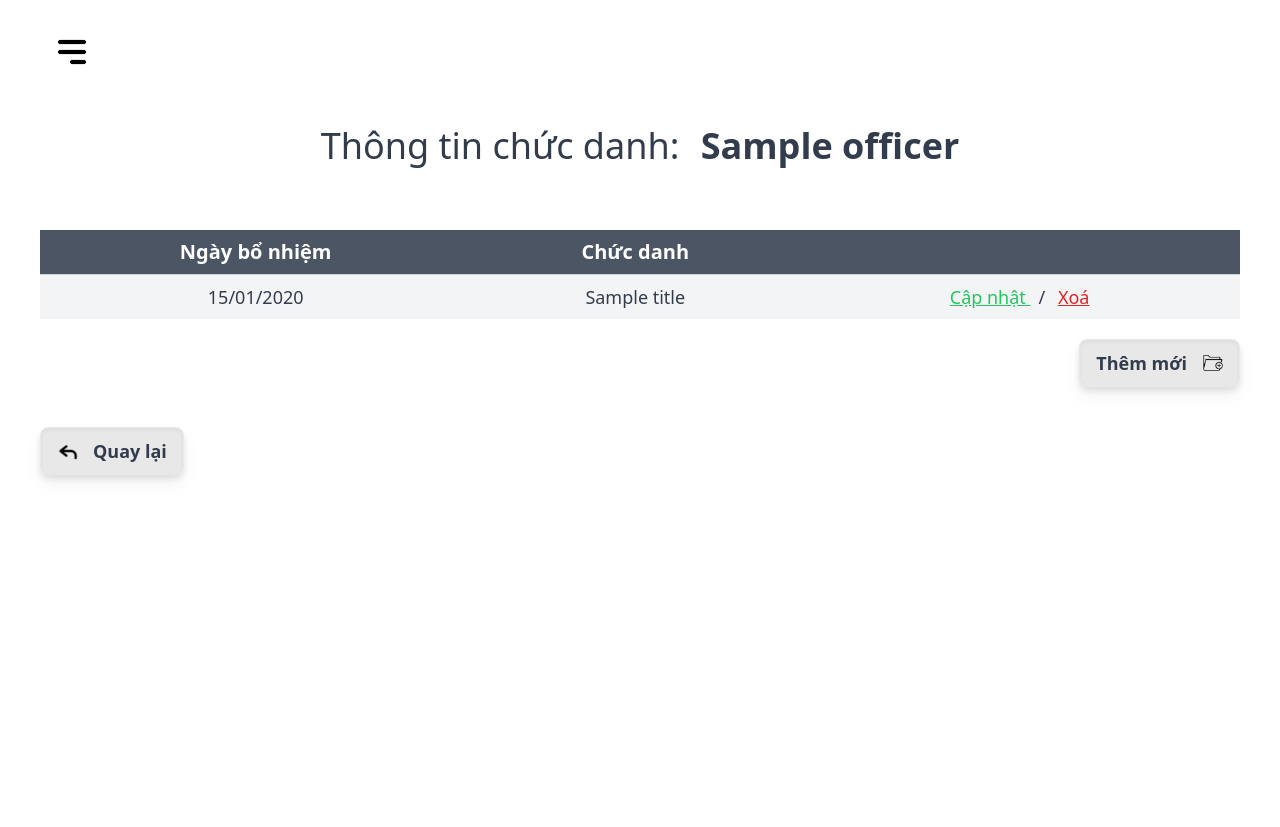
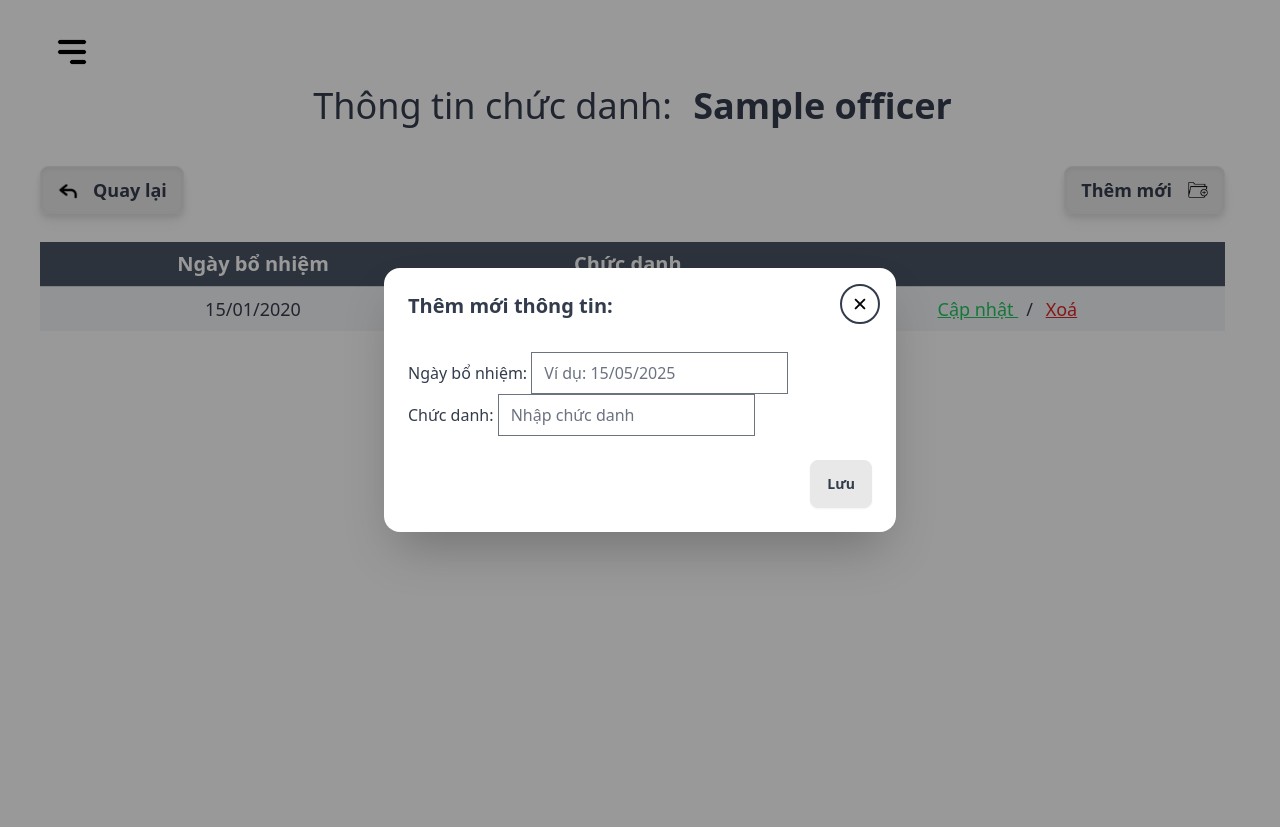
Before and after one commit to ndturng/data_management_CA, a Django app: page /officers/1/titles/create/ in a window 1280 px wide. After the commit the page ends 556 px from the top, so only its background shows below. Run offline with Django 5.2, Linux system fonts and the light colour scheme; a user stored in the database is signed in; tables that the repository leaves empty hold one stand-in row (values such as "Sample post"); some libraries are stand-ins or nearby versions.

Commit message:
Merge branch 'main' into dev/frontend2

```diff
--- a/officers/templates/officers/officer_title_manage.html
+++ b/officers/templates/officers/officer_title_manage.html
@@ -43,8 +43,27 @@
             </div>
         </div>
         <div>
-            <h1 class="text-4xl text-center mt-10">Thông tin chức danh: <strong class="ml-3">{{ officer.birth_name }}</strong></h1>
-            <div class="mt-16 mx-10">
+            <h1 class="text-4xl text-center ">Thông tin chức danh: <strong class="ml-3">{{ officer.birth_name }}</strong></h1>
+            <div class="mt-10 mx-10">
+                <div class="flex justify-between mb-7">
+                    <!-- Link to Officer Details Page -->
+                    <a href="{% url 'officer_detail' officer.pk %}">
+                        <button class="btn shadow-inner drop-shadow-lg text-lg">
+                            <img src="{% static 'src/back-icon.png' %}" alt="Back Icon" class="w-7 h-7">
+                            <span>Quay lại</span>
+                        </button>
+                    </a>
+
+                    <!-- Create New Title Button -->
+                    <a href="{% url 'url_title_create' officer.pk %}">
+                        <button class="btn px-4 py-2 rounded-lg shadow-inner drop-shadow-lg inline-flex items-center text-lg">
+                            <span class="mr-2">Thêm mới</span>
+                            <!-- Add the folder icon here -->
+                            <img src="{% static 'src/new-folder.png' %}" alt="New Folder" class="w-5 h-5">
+                        </button>
+                    </a>
+                </div>
+
                 <table class="table-auto border-collapse w-full text-center">
                     <thead>
                         <tr class="bg-gray-600 text-white text-xl">
@@ -61,7 +80,6 @@
                             <td class="py-2 px-4">
                                 <!-- Update Button -->
                                 <a href="{% url 'url_title_update' officer.pk title.id %}"
-                                onclick="modal.showModal(); return false"
                                 class="text-green-500 hover:text-green-600 underline mx-2"
                                 >
                                     Cập nhật
@@ -86,17 +104,6 @@
                         {% endfor %}
                     </tbody>
                 </table>
-
-                <!-- Create New Title Button -->
-                <div class="mt-5 text-right">
-                    <a href="{% url 'url_title_create' officer.pk %}" onclick="modal.showModal(); return false">
-                        <button class="btn px-4 py-2 rounded-lg shadow-inner drop-shadow-lg inline-flex items-center text-lg">
-                            <span class="mr-2">Thêm mới</span>
-                            <!-- Add the folder icon here -->
-                            <img src="{% static 'src/new-folder.png' %}" alt="New Folder" class="w-5 h-5">
-                        </button>
-                    </a>
-                </div>
             </div>
 
             <!-- Form for creating/updating titles -->
@@ -127,14 +134,13 @@
             </dialog>
             {% endif %}
 
-            <!-- Link to Officer Details Page -->
-            <a href="{% url 'officer_detail' officer.pk %}">
-                <button class="btn mt-10 ml-10 shadow-inner drop-shadow-lg text-lg">
-                    <img src="{% static 'src/back-icon.png' %}" alt="Back Icon" class="w-7 h-7">
-                    <span>Quay lại</span>
-                </button>
-            </a>
 
+            <script>
+                // Automatically show the modal when the page loads
+                document.addEventListener("DOMContentLoaded", function() {
+                    document.getElementById('modal').showModal();
+                });
+            </script>
 
 
 
--- a/theme/static/css/dist/styles.css
+++ b/theme/static/css/dist/styles.css
@@ -2741,32 +2741,16 @@ details.collapse summary::-webkit-details-marker {
   position: sticky;
 }
 
-.right-2 {
-  right: 0.5rem;
-}
-
-.top-2 {
-  top: 0.5rem;
+.right-5 {
+  right: 1.25rem;
 }
 
 .top-5 {
   top: 1.25rem;
 }
 
-.right-3 {
-  right: 0.75rem;
-}
-
-.right-5 {
-  right: 1.25rem;
-}
-
 .z-\[1\] {
   z-index: 1;
-}
-
-.m-5 {
-  margin: 1.25rem;
 }
 
 .mx-10 {
@@ -2784,9 +2768,8 @@ details.collapse summary::-webkit-details-marker {
   margin-right: auto;
 }
 
-.my-5 {
-  margin-top: 1.25rem;
-  margin-bottom: 1.25rem;
+.mb-8 {
+  margin-bottom: 2rem;
 }
 
 .ml-10 {
@@ -2821,12 +2804,8 @@ details.collapse summary::-webkit-details-marker {
   margin-top: 1.25rem;
 }
 
-.mb-5 {
-  margin-bottom: 1.25rem;
-}
-
-.mb-8 {
-  margin-bottom: 2rem;
+.mb-7 {
+  margin-bottom: 1.75rem;
 }
 
 .block {
@@ -2925,10 +2904,8 @@ details.collapse summary::-webkit-details-marker {
   justify-content: center;
 }
 
-.space-x-4 > :not([hidden]) ~ :not([hidden]) {
-  --tw-space-x-reverse: 0;
-  margin-right: calc(1rem * var(--tw-space-x-reverse));
-  margin-left: calc(1rem * calc(1 - var(--tw-space-x-reverse)));
+.justify-between {
+  justify-content: space-between;
 }
 
 .rounded-box {
```
Also changed, not shown: officers/templates/officers/position_plan_manage.html (+8 -1 lines), 1 other file.
